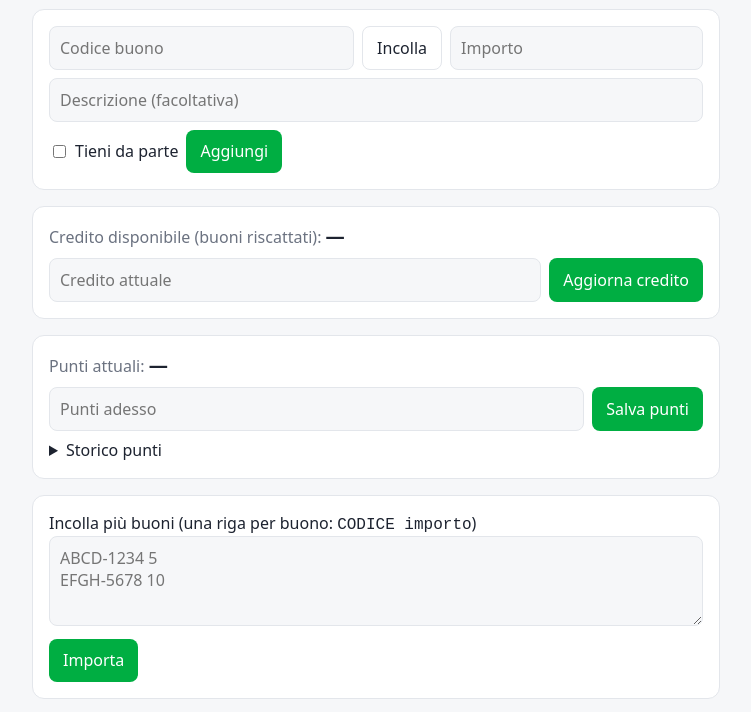
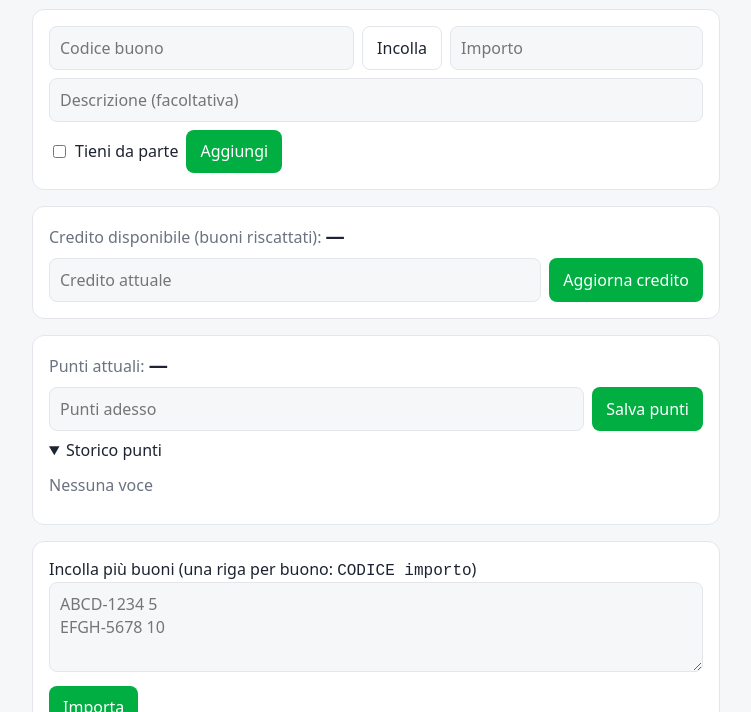
Before and after one commit to Kamizakinano/Vettorizza, a plain HTML site: page buoni/index.html in a window 1280 px wide. Shown: the part 87-799 px from the top of the page, without its empty margins (264-1015 px from the left). Drawn offline with Linux system fonts and the light colour scheme.

Commit message:
Differenza punti per ogni voce dello storico
Co-Authored-By: Claude Opus 5.5 <noreply@anthropic.com>
Claude-Session: https://claude.ai/code/session_01EVxxsyV32M86cFfg5WZjiU

```diff
--- a/buoni/index.html
+++ b/buoni/index.html
@@ -51,7 +51,7 @@ li button{padding:6px 10px;font-size:.85rem}
 <div class="card">
  <div class="tot" style="margin-bottom:8px"><span>Punti attuali: <b id="pNow">—</b></span><span id="pDiff"></span></div>
  <form id="pf"><input id="pts" type="number" step="1" min="0" placeholder="Punti adesso" required style="flex:1 1 140px"><button>Salva punti</button></form>
- <details style="margin-top:8px"><summary>Storico punti</summary><ul id="pList"></ul></details>
+ <details open style="margin-top:8px"><summary>Storico punti</summary><ul id="pList"></ul></details>
 </div>
 <div class="card">
  <label for="bulk">Incolla più buoni (una riga per buono: <code>CODICE importo</code>)</label>
@@ -125,6 +125,7 @@ function pRender(){const l=document.getElementById('pList');l.innerHTML='';
  pDiff.textContent=pts.length>1?((pts[0].p-pts[1].p>=0?'+':'')+(pts[0].p-pts[1].p).toLocaleString('it-IT')+' dall\'ultima volta'):'';
  pts.forEach((x,i)=>{const li=document.createElement('li');
   li.innerHTML=`<span class="c" style="font-family:system-ui">${new Date(x.t).toLocaleString('it-IT',{dateStyle:'short',timeStyle:'short'})}</span><span class="a">${x.p.toLocaleString('it-IT')}</span>`;
+  if(i<pts.length-1){const d=x.p-pts[i+1].p,s=document.createElement('span');s.textContent=(d>=0?'+':'')+d.toLocaleString('it-IT');s.style.cssText='font-weight:600;min-width:56px;text-align:right;color:'+(d>0?'var(--acc)':d<0?'#d33':'var(--mut)');li.append(s)}
   const b=document.createElement('button');b.className='sec';b.textContent='✕';b.onclick=()=>{if(confirm('Eliminare questa voce?')){pts.splice(i,1);pSave()}};li.append(b);l.append(li)});
  if(!pts.length)l.innerHTML='<li style="color:var(--mut)">Nessuna voce</li>'}
 function pSave(){try{localStorage.setItem(PK,JSON.stringify(pts))}catch(e){}pRender();cloudSave()}
```
